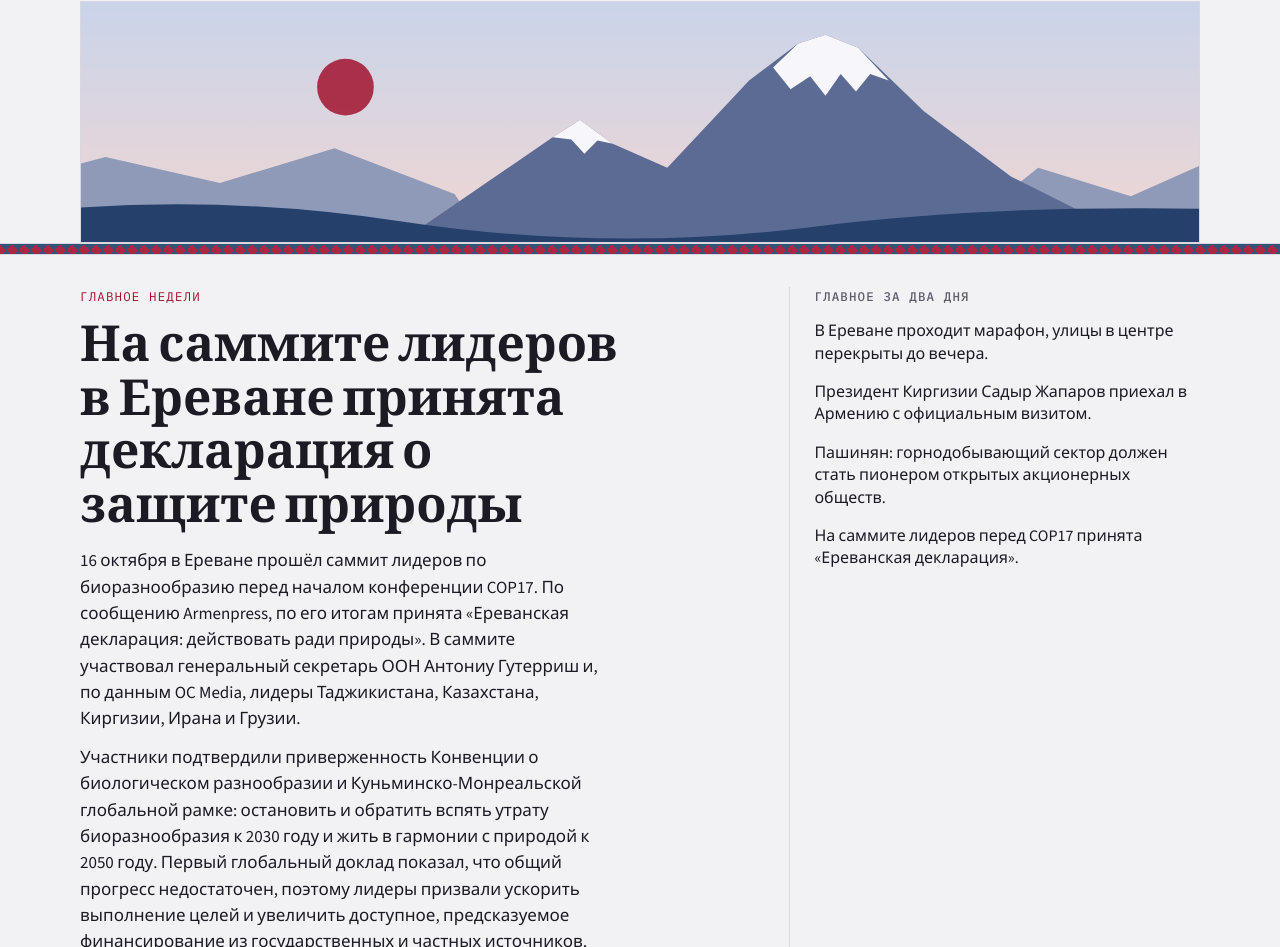
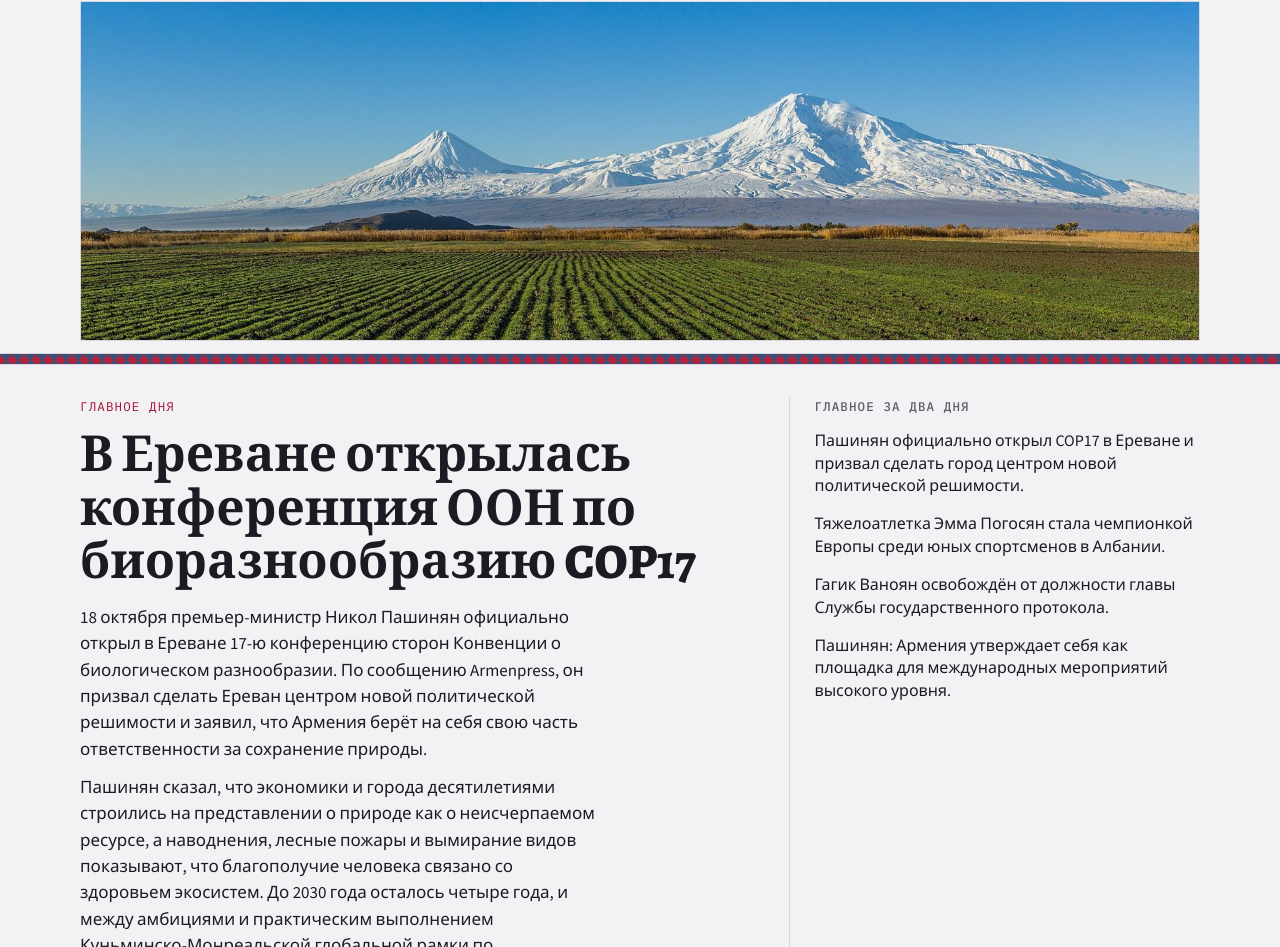
Before and after one commit to armenia-news/armenia-news.github.io, a plain HTML site: page index.html in a window 1280 px wide. Shown: the part 134-1081 px from the top of the page. Drawn offline with nearby package versions, Linux system fonts and the light colour scheme.

Commit message:
Add files via upload

```diff
--- a/index.html
+++ b/index.html
@@ -60,8 +60,9 @@ button, select { font: inherit; }
 .arm { font-family: var(--font-arm); font-weight: 600; font-size: 15px; letter-spacing: .06em; color: var(--accent); margin: 0; }
 .masthead h1 { font-family: var(--font-display); font-weight: 800; font-size: clamp(2.2rem, 7vw, 3.6rem); line-height: 1; letter-spacing: -.01em; margin: 4px 0 0; text-wrap: balance; }
 .dateline { font-family: var(--font-mono); font-size: 13px; color: var(--muted); margin: 0; text-align: right; }
-.hero { margin-top: 8px; border: 1px solid var(--line); }
-.hero svg { display: block; width: 100%; height: clamp(130px, 24vw, 240px); }
+.hero { margin: 8px 0 12px; }
+.hero img { display: block; width: 100%; height: clamp(170px, 30vw, 340px); object-fit: cover; object-position: 50% 42%; border: 1px solid var(--line); }
+@media (prefers-color-scheme: dark) { .hero img { filter: brightness(.88); } }
 .carpet {
   height: 12px;
   background: conic-gradient(from 45deg at 50% 50%, var(--accent) 0 25%, var(--blue) 0 50%, var(--accent) 0 75%, var(--blue) 0) 0 0 / 12px 12px;
@@ -122,6 +123,7 @@ button, select { font: inherit; }
 footer { padding-top: 32px; color: var(--muted); font-size: 15px; }
 footer h2 { font-family: var(--font-display); font-size: 1.3rem; color: var(--fg); margin: 0 0 10px; }
 footer p { margin: 0 0 12px; }
+footer a { color: var(--blue); text-underline-offset: 3px; overflow-wrap: anywhere; }
 
 @media (max-width: 760px) {
   .lead { grid-template-columns: minmax(0, 1fr); gap: 24px; }
@@ -198,24 +200,9 @@ footer p { margin: 0 0 12px; }
     </div>
     <p class="dateline" id="dateline"></p>
   </header>
-  <div class="hero">
-    <svg viewBox="0 0 1200 220" preserveAspectRatio="xMidYMax slice" role="img" aria-label="Силуэт горы Арарат на рассвете">
-      <defs>
-        <linearGradient id="sky" x1="0" y1="0" x2="0" y2="1">
-          <stop offset="0" stop-color="var(--sky1)"/>
-          <stop offset="1" stop-color="var(--sky2)"/>
-        </linearGradient>
-      </defs>
-      <rect width="1200" height="220" fill="url(#sky)"/>
-      <circle cx="330" cy="78" r="26" fill="var(--accent)" opacity=".85"/>
-      <path d="M0 220 L0 172 L110 142 L215 166 L320 134 L430 176 L460 220 Z" fill="var(--m2)"/>
-      <path d="M880 220 L965 152 L1050 178 L1140 138 L1200 164 L1200 220 Z" fill="var(--m2)"/>
-      <path d="M380 220 L520 124 L545 108 L575 130 L625 152 L700 72 L745 38 L770 30 L800 42 L860 100 L940 160 L1060 220 Z" fill="var(--m1)"/>
-      <path d="M520 124 L545 108 L575 130 L561 127 L549 139 L537 126 Z" fill="var(--snow)"/>
-      <path d="M722 60 L745 38 L770 30 L800 42 L828 72 L811 66 L798 82 L784 66 L770 86 L756 68 L738 80 Z" fill="var(--snow)"/>
-      <path d="M0 220 L0 197 Q190 172 380 201 T760 206 T1200 192 L1200 220 Z" fill="var(--m3)"/>
-    </svg>
-  </div>
+  <figure class="hero">
+    <img src="ararat.jpg" width="1600" height="691" alt="Гора Арарат с двумя снежными вершинами над зелёным полем" fetchpriority="high">
+  </figure>
 </div>
 <div class="carpet" role="presentation"></div>
 
@@ -238,6 +225,7 @@ footer p { margin: 0 0 12px; }
     <h2>Источники</h2>
     <p id="sources"></p>
     <p>Новости собраны из открытых источников и пересказаны своими словами.</p>
+    <p>Фото в шапке: Арарат, Серудж Уришян, <a href="https://creativecommons.org/licenses/by-sa/4.0/deed.en" target="_blank" rel="license noopener">CC BY-SA 4.0</a>, Wikimedia Commons. Изменено: уменьшено и кадрировано.</p>
   </footer>
 </main>
 
--- a/news.json
+++ b/news.json
@@ -1,31 +1,31 @@
 {
-  "updated": "2026-10-18",
+  "updated": "2026-10-19",
   "lead": {
-    "kicker": "Главное недели",
-    "title": "На саммите лидеров в Ереване принята декларация о защите природы",
+    "kicker": "Главное дня",
+    "title": "В Ереване открылась конференция ООН по биоразнообразию COP17",
     "paragraphs": [
-      "16 октября в Ереване прошёл саммит лидеров по биоразнообразию перед началом конференции COP17. По сообщению Armenpress, по его итогам принята «Ереванская декларация: действовать ради природы». В саммите участвовал генеральный секретарь ООН Антониу Гутерриш и, по данным OC Media, лидеры Таджикистана, Казахстана, Киргизии, Ирана и Грузии.",
-      "Участники подтвердили приверженность Конвенции о биологическом разнообразии и Куньминско-Монреальской глобальной рамке: остановить и обратить вспять утрату биоразнообразия к 2030 году и жить в гармонии с природой к 2050 году. Первый глобальный доклад показал, что общий прогресс недостаточен, поэтому лидеры призвали ускорить выполнение целей и увеличить доступное, предсказуемое финансирование из государственных и частных источников, особенно для развивающихся стран. Декларация предлагает опираться на 23 цели глобальной рамки.",
-      "Гутерриш назвал организацию COP17 образцовой и отметил «выдающийся дипломатический потенциал» Армении. Он также подчеркнул важность мира между Арменией и Азербайджаном. Сама конференция COP17 пройдёт в Ереване с 19 по 30 октября."
+      "18 октября премьер-министр Никол Пашинян официально открыл в Ереване 17-ю конференцию сторон Конвенции о биологическом разнообразии. По сообщению Armenpress, он призвал сделать Ереван центром новой политической решимости и заявил, что Армения берёт на себя свою часть ответственности за сохранение природы.",
+      "Пашинян сказал, что экономики и города десятилетиями строились на представлении о природе как о неисчерпаемом ресурсе, а наводнения, лесные пожары и вымирание видов показывают, что благополучие человека связано со здоровьем экосистем. До 2030 года осталось четыре года, и между амбициями и практическим выполнением Куньминско-Монреальской глобальной рамки по биоразнообразию остаётся значительный разрыв. Задача конференции, по его словам, коллективно оценить прогресс, найти пробелы и согласовать приоритетные шаги.",
+      "Премьер призвал вовлекать в работу города, коренные народы, женщин, молодёжь, учёных, бизнес и гражданское общество как полноценных партнёров, а не наблюдателей. Министр окружающей среды на открытии призвал участников присоединиться к Коалиции по восстановлению видов, находящихся под угрозой исчезновения, а глава МИД предложил превратить обязательства в практические шаги. Конференция продлится до 30 октября."
     ],
-    "sources": "Armenpress, OC Media"
+    "sources": "Armenpress"
   },
   "digest": [
     {
       "date": "18 окт",
-      "text": "В Ереване проходит марафон, улицы в центре перекрыты до вечера."
+      "text": "Пашинян официально открыл COP17 в Ереване и призвал сделать город центром новой политической решимости."
     },
     {
-      "date": "17 окт",
-      "text": "Президент Киргизии Садыр Жапаров приехал в Армению с официальным визитом."
+      "date": "18 окт",
+      "text": "Тяжелоатлетка Эмма Погосян стала чемпионкой Европы среди юных спортсменов в Албании."
     },
     {
-      "date": "17 окт",
-      "text": "Пашинян: горнодобывающий сектор должен стать пионером открытых акционерных обществ."
+      "date": "19 окт",
+      "text": "Гагик Ваноян освобождён от должности главы Службы государственного протокола."
     },
     {
-      "date": "16 окт",
-      "text": "На саммите лидеров перед COP17 принята «Ереванская декларация»."
+      "date": "19 окт",
+      "text": "Пашинян: Армения утверждает себя как площадка для международных мероприятий высокого уровня."
     }
   ],
   "economy": {
@@ -64,6 +64,73 @@
     ]
   },
   "stories": [
+    {
+      "added": "2026-10-19",
+      "category": "Политика",
+      "date": "18 окт",
+      "title": "Пашинян официально открыл COP17 в Ереване",
+      "summary": "Премьер призвал сделать Ереван центром новой политической решимости и перейти от обещаний к измеримым результатам по защите биоразнообразия.",
+      "body": [
+        "18 октября премьер-министр Никол Пашинян официально открыл в Ереване 17-ю конференцию сторон Конвенции о биологическом разнообразии. По сообщению Armenpress, он призвал сделать Ереван центром новой политической решимости и заявил, что Армения берёт на себя свою часть ответственности за сохранение природы.",
+        "Пашинян сказал, что экономики и города десятилетиями строились на представлении о природе как о неисчерпаемом ресурсе, а наводнения, лесные пожары и вымирание видов показывают, что благополучие человека связано со здоровьем экосистем. До 2030 года осталось четыре года, и между амбициями и практическим выполнением Куньминско-Монреальской глобальной рамки по биоразнообразию остаётся значительный разрыв. Задача конференции, по его словам, коллективно оценить прогресс, найти пробелы и согласовать приоритетные шаги.",
+        "Премьер призвал вовлекать в работу города, коренные народы, женщин, молодёжь, учёных, бизнес и гражданское общество как полноценных партнёров, а не наблюдателей. Министр окружающей среды на открытии призвал участников присоединиться к Коалиции по восстановлению видов, находящихся под угрозой исчезновения, а глава МИД предложил превратить обязательства в практические шаги. Конференция продлится до 30 октября."
+      ],
+      "source": "Armenpress"
+    },
+    {
+      "added": "2026-10-19",
+      "category": "Политика",
+      "date": "19 окт",
+      "title": "Пашинян: Армения утверждает себя как площадка для международных мероприятий высокого уровня",
+      "summary": "В видеообращении в Facebook премьер сослался на первые дни COP17 и майский саммит Европейского политического сообщества в Ереване. По его словам, такие события повышают узнаваемость страны, привлекают туристов и инвестиции.",
+      "body": [],
+      "source": "Armenpress"
+    },
+    {
+      "added": "2026-10-19",
+      "category": "Политика",
+      "date": "19 окт",
+      "title": "Гагик Ваноян освобождён от должности главы Службы государственного протокола",
+      "summary": "Сообщение об отставке опубликовано 19 октября. Причины в сообщении не названы.",
+      "body": [],
+      "source": "Armenpress"
+    },
+    {
+      "added": "2026-10-19",
+      "category": "Политика",
+      "date": "19 окт",
+      "title": "В Ереван на COP17 прибыла делегация Пекина во главе с вице-мэром",
+      "summary": "Китайская делегация приехала в рамках конференции по биоразнообразию.",
+      "body": [],
+      "source": "Armenpress"
+    },
+    {
+      "added": "2026-10-19",
+      "category": "Спорт",
+      "date": "18 окт",
+      "title": "Эмма Погосян стала чемпионкой Европы среди юных тяжелоатлетов",
+      "summary": "В категории до 86 кг на турнире в Дурресе (Албания) она подняла 112 кг в рывке (серебро) и 140 кг в толчке (золото). Сумма 249 кг принесла ей золото чемпионата.",
+      "body": [],
+      "source": "Armenpress"
+    },
+    {
+      "added": "2026-10-19",
+      "category": "Безопасность",
+      "date": "19 окт",
+      "title": "В Варденисском районе 19 октября включат электрические сирены",
+      "summary": "Сирены будут работать с 10:00 до 17:00 в ряде населённых пунктов района. Спасательная служба МВД попросила жителей не волноваться; причина включения не названа.",
+      "body": [],
+      "source": "Armenpress"
+    },
+    {
+      "added": "2026-10-19",
+      "category": "Общество",
+      "date": "19 окт",
+      "title": "Армения передала Германии разыскиваемого мужчину",
+      "summary": "Генпрокурор Анна Вардапетян удовлетворила ходатайство немецких властей. Мужчину с инициалами Л.Ч. обвиняют в причинении группой лиц телесных повреждений, опасных для жизни.",
+      "body": [],
+      "source": "Armenpress"
+    },
     {
       "added": "2026-10-18",
       "date": "18 окт",
```
Also changed, not shown: ararat.jpg (added), 1 other file.
